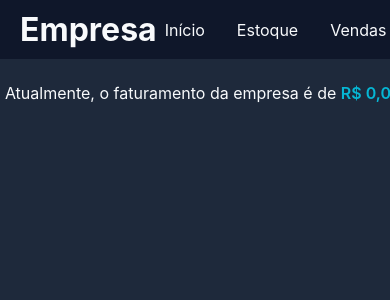
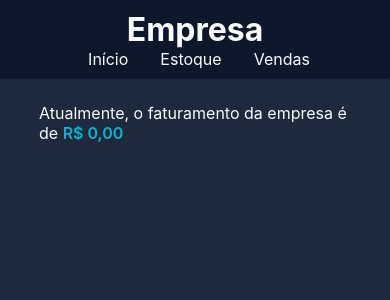
Before and after one commit to ruangustavo/django-crm, a Django app: page / in a window 390 px wide; the page is wider, and only the part inside the window is pictured. Shown: the top 300 px of that part. Run offline with Django 4.2, Linux system fonts and the light colour scheme; data that the repository does not hold is empty; some libraries are stand-ins or nearby versions; some web fonts are replaced.

Commit message:
Add smartphone responsivity

```diff
--- a/static/css/styles.css
+++ b/static/css/styles.css
@@ -145,3 +145,14 @@ input::file-selector-button {
   border-radius: 0.4rem;
   background-color: #475569;
 }
+
+/* || Responsivity */
+@media (max-width: 768px) {
+  main {
+    max-width: 80%;
+  }
+
+  header {
+    flex-direction: column;
+  }
+}
```
